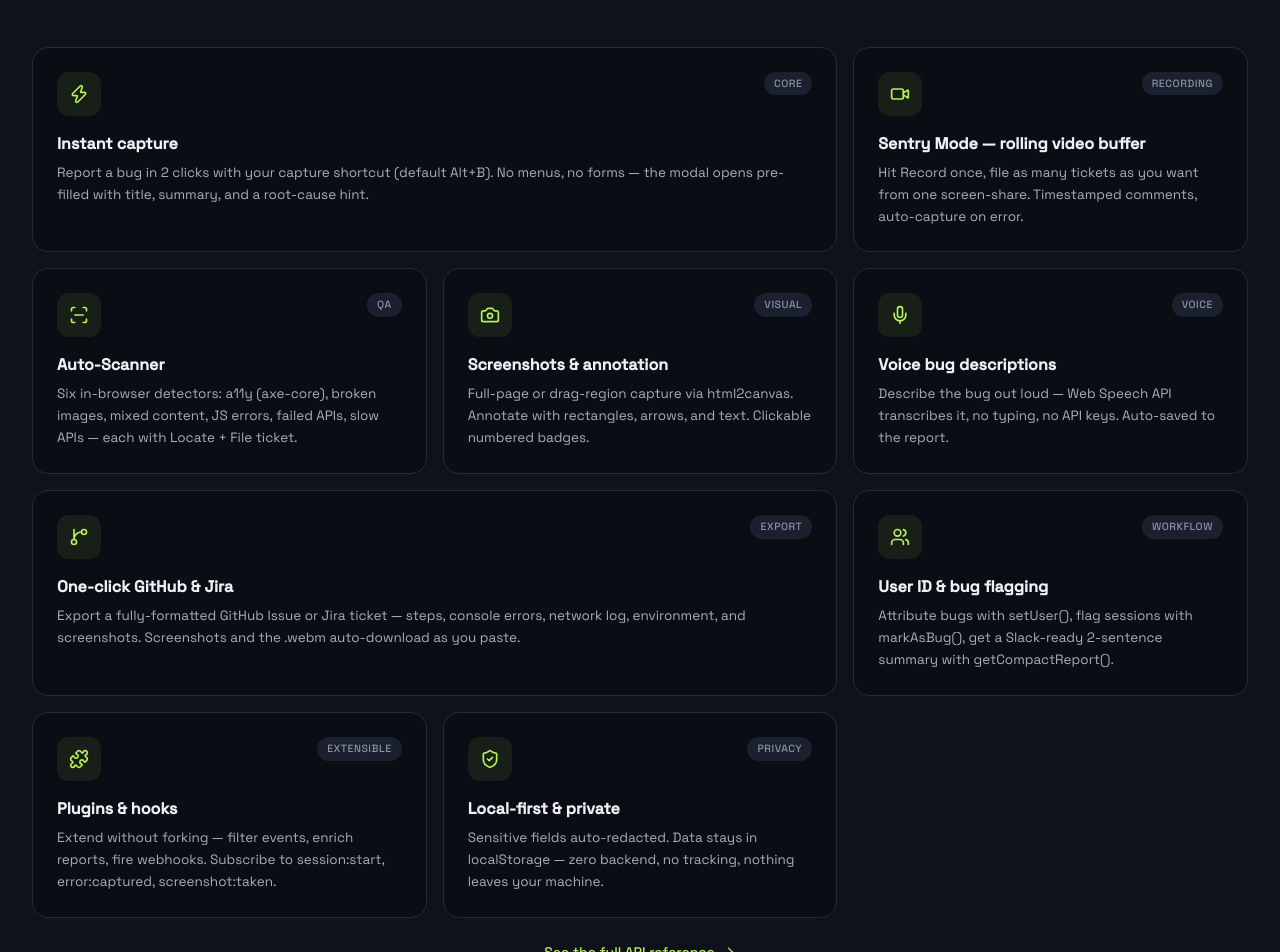
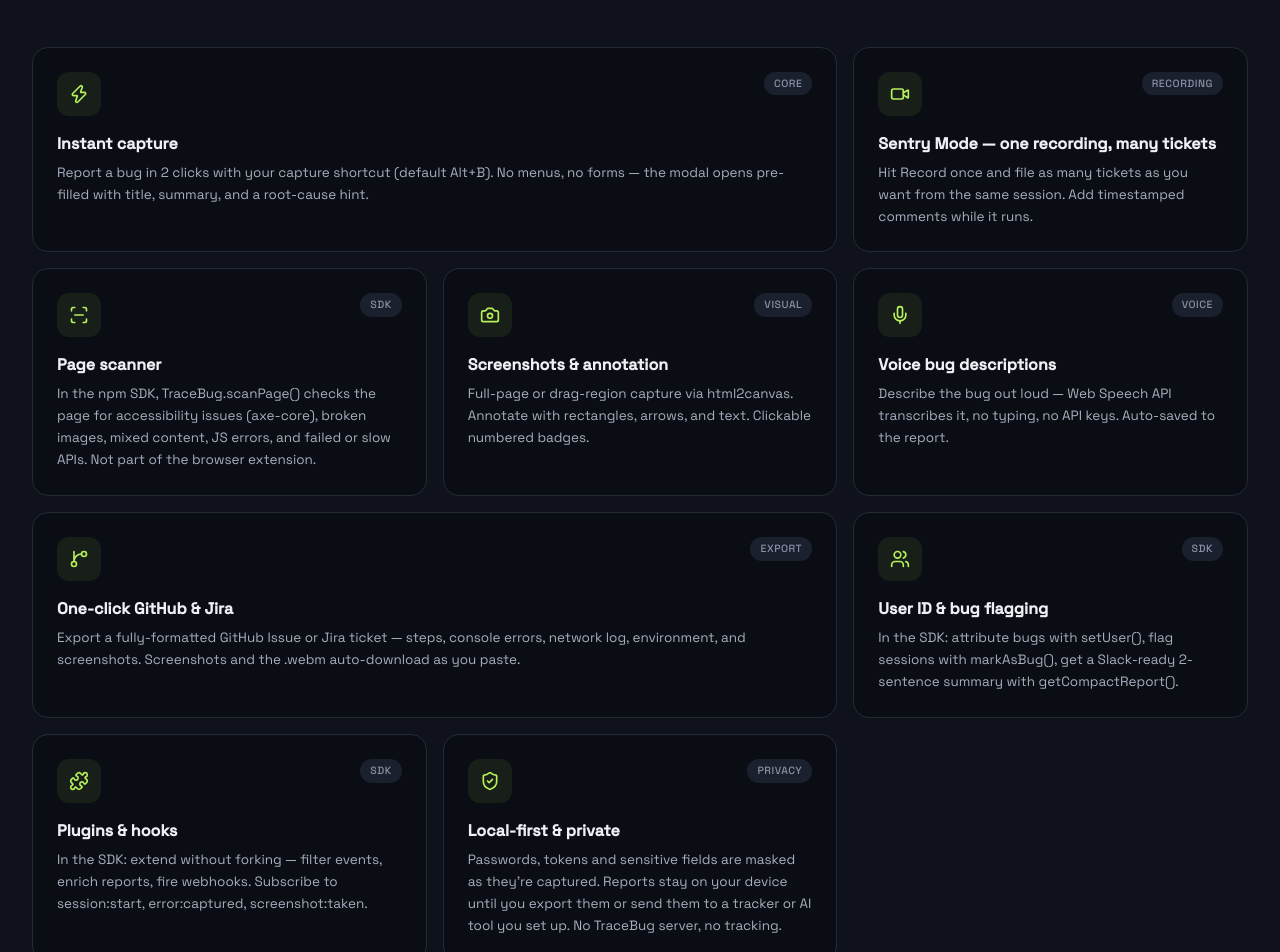
Before and after one commit to prashantsinghmangat/TraceBug-ai, a Next.js app in the folder website/: page /features in a window 1280 px wide. Shown: the part 540-1492 px from the top of the page. Built offline with nearby package versions, Linux system fonts and the light colour scheme.

Commit message:
fix(website): correct feature descriptions and availability

```diff
--- a/website/components/Features.tsx
+++ b/website/components/Features.tsx
@@ -12,14 +12,14 @@ const FEATURES = [
     chip: "Core",
   },
   {
-    Icon: Video, title: "Sentry Mode — rolling video buffer",
-    desc: "Hit Record once, file as many tickets as you want from one screen-share. Timestamped comments, auto-capture on error.",
+    Icon: Video, title: "Sentry Mode — one recording, many tickets",
+    desc: "Hit Record once and file as many tickets as you want from the same session. Add timestamped comments while it runs.",
     chip: "Recording",
   },
   {
-    Icon: ScanLine, title: "Auto-Scanner",
-    desc: "Six in-browser detectors: a11y (axe-core), broken images, mixed content, JS errors, failed APIs, slow APIs — each with Locate + File ticket.",
-    chip: "QA",
+    Icon: ScanLine, title: "Page scanner",
+    desc: "In the npm SDK, TraceBug.scanPage() checks the page for accessibility issues (axe-core), broken images, mixed content, JS errors, and failed or slow APIs. Not part of the browser extension.",
+    chip: "SDK",
   },
   {
     Icon: Camera, title: "Screenshots & annotation",
@@ -38,17 +38,17 @@ const FEATURES = [
   },
   {
     Icon: Users, title: "User ID & bug flagging",
-    desc: "Attribute bugs with setUser(), flag sessions with markAsBug(), get a Slack-ready 2-sentence summary with getCompactReport().",
-    chip: "Workflow",
+    desc: "In the SDK: attribute bugs with setUser(), flag sessions with markAsBug(), get a Slack-ready 2-sentence summary with getCompactReport().",
+    chip: "SDK",
   },
   {
     Icon: Puzzle, title: "Plugins & hooks",
-    desc: "Extend without forking — filter events, enrich reports, fire webhooks. Subscribe to session:start, error:captured, screenshot:taken.",
-    chip: "Extensible",
+    desc: "In the SDK: extend without forking — filter events, enrich reports, fire webhooks. Subscribe to session:start, error:captured, screenshot:taken.",
+    chip: "SDK",
   },
   {
     Icon: ShieldCheck, title: "Local-first & private",
-    desc: "Sensitive fields auto-redacted. Data stays in localStorage — zero backend, no tracking, nothing leaves your machine.",
+    desc: "Passwords, tokens and sensitive fields are masked as they're captured. Reports stay on your device until you export them or send them to a tracker or AI tool you set up. No TraceBug server, no tracking.",
     chip: "Privacy",
   },
 ];
```
